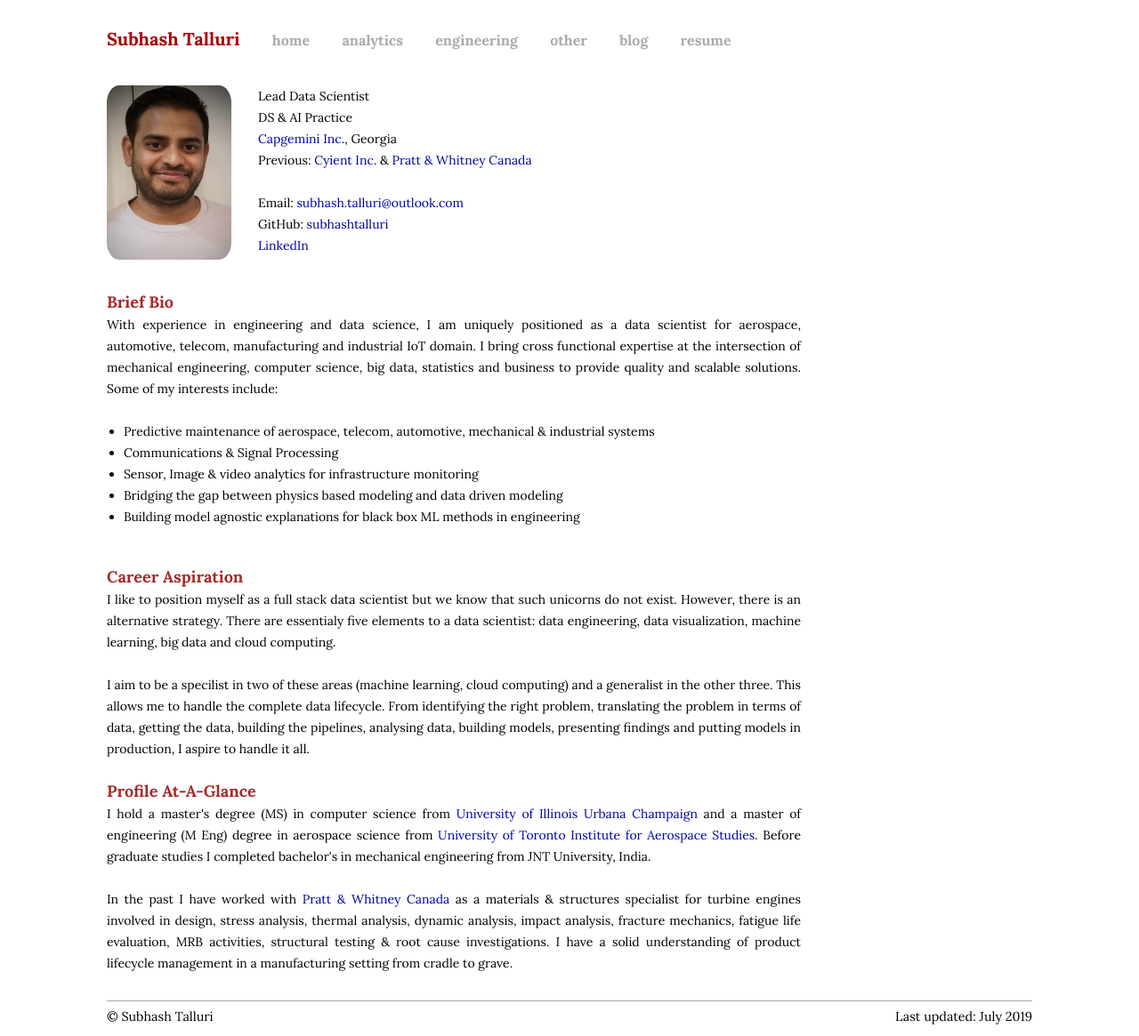
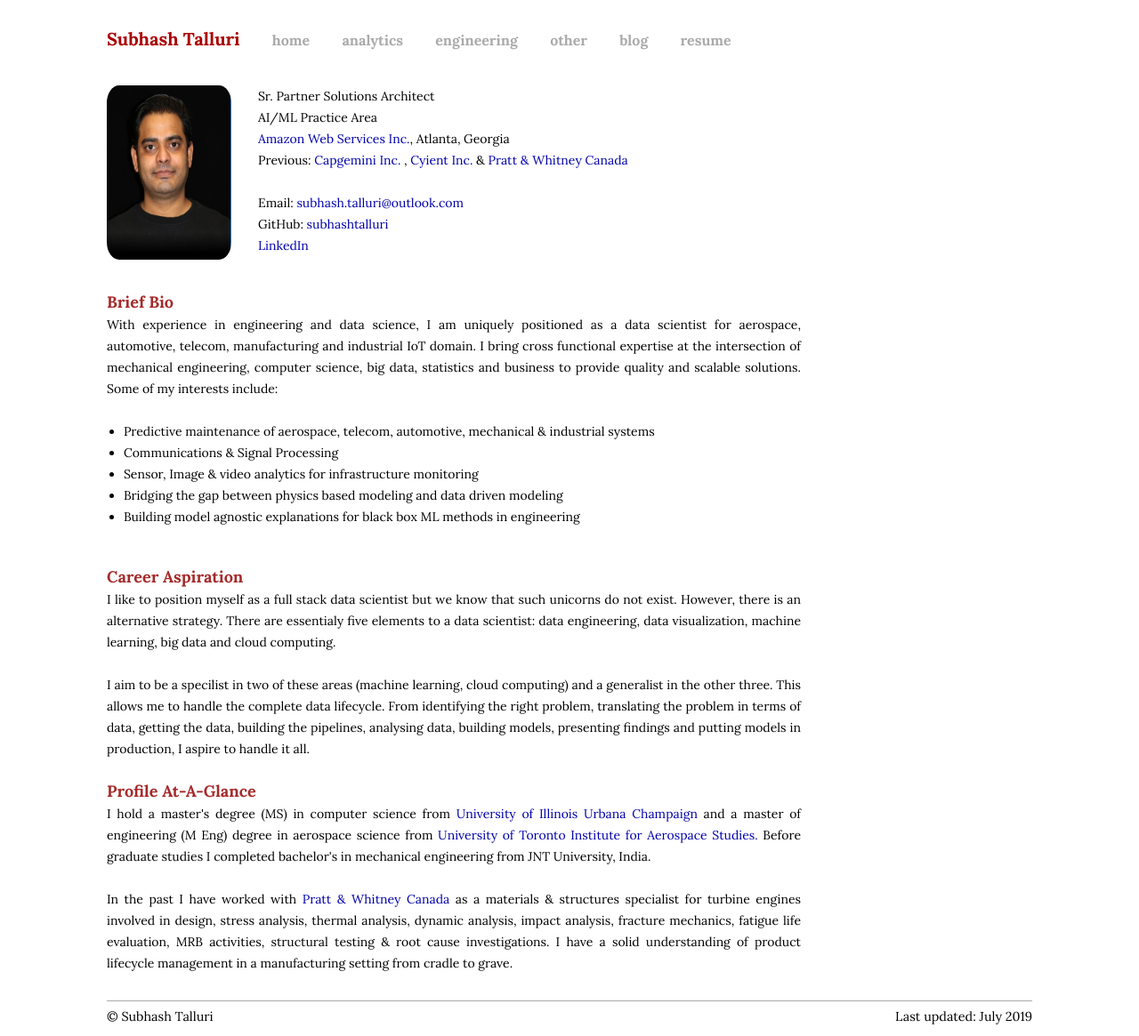
Before and after one commit to subhashtalluri/subhashtalluri.github.io, a Jekyll site: the page built from index.md, in a window 1280 px wide. Shown: the whole page at 89% size. Built offline with Jekyll 4.4.1, drawn with Linux system fonts in a browser that asks for light colours.

Commit message:
update march 2020

```diff
--- a/_layouts/home.html
+++ b/_layouts/home.html
@@ -12,10 +12,10 @@
                   <img src="/assets/me.jpg" width="140px" height="196px">
                 </div>
                 <div class="contact">
-                  Lead Data Scientist<br>
-                  DS & AI Practice  <br>
-                  <a href="https://www.capgemini.com/">Capgemini Inc.</a>, Georgia <br>
-                  Previous: <a href="http://www.cyient.com//">Cyient Inc.</a> & <a href="http://www.pwc.ca/">Pratt & Whitney Canada</a> <br>
+                  Sr. Partner Solutions Architect<br>
+                  AI/ML Practice Area  <br>
+                  <a href="https://www.aws.amazon.com/">Amazon Web Services Inc.</a>, Atlanta, Georgia <br>
+                  Previous: <a href="http://www.capgemini.com//">Capgemini Inc.</a> , <a href="http://www.cyient.com//">Cyient Inc.</a> & <a href="http://www.pwc.ca/">Pratt & Whitney Canada</a> <br>
                   <br>
                   Email: <a href="mailto:subhash.talluri@outlook.com">subhash.talluri@outlook.com</a> <br>
                   GitHub: <a href="https://github.com/subhashtalluri">subhashtalluri</a> <br>
```
Also changed, not shown: assets/me.jpg.
